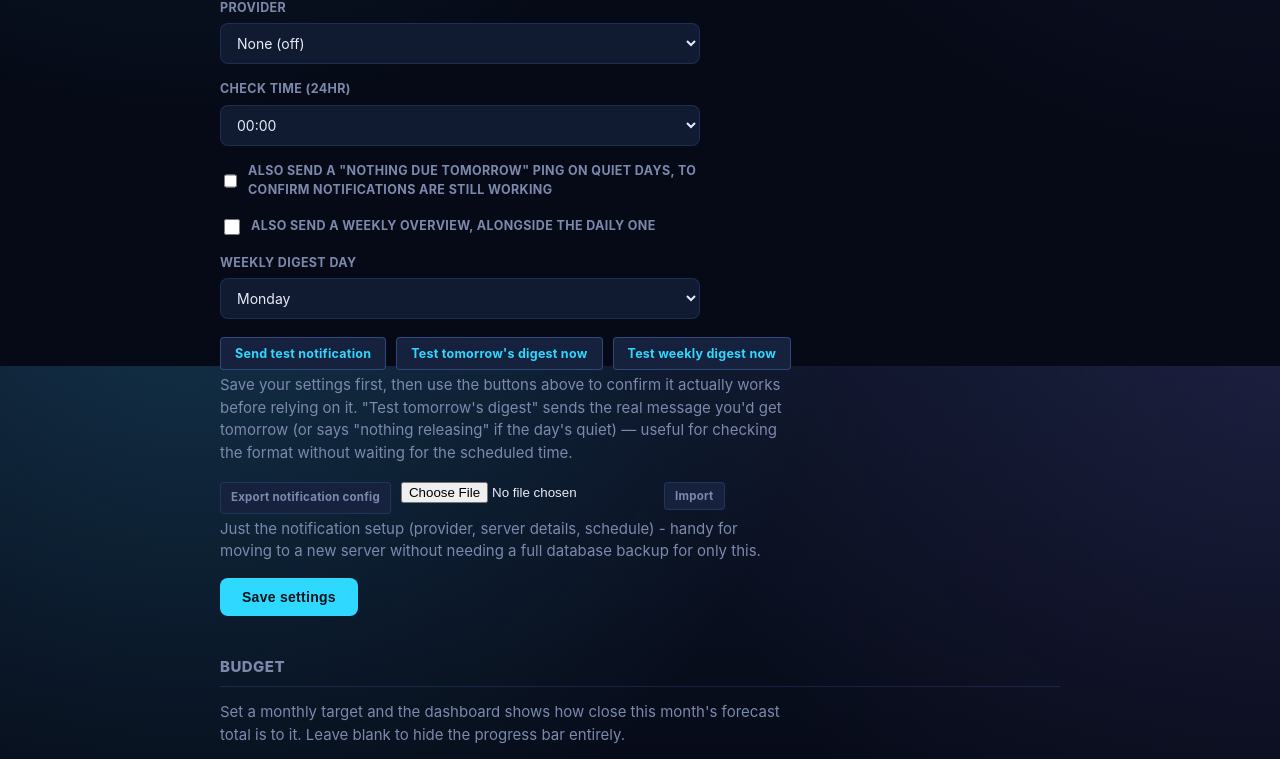
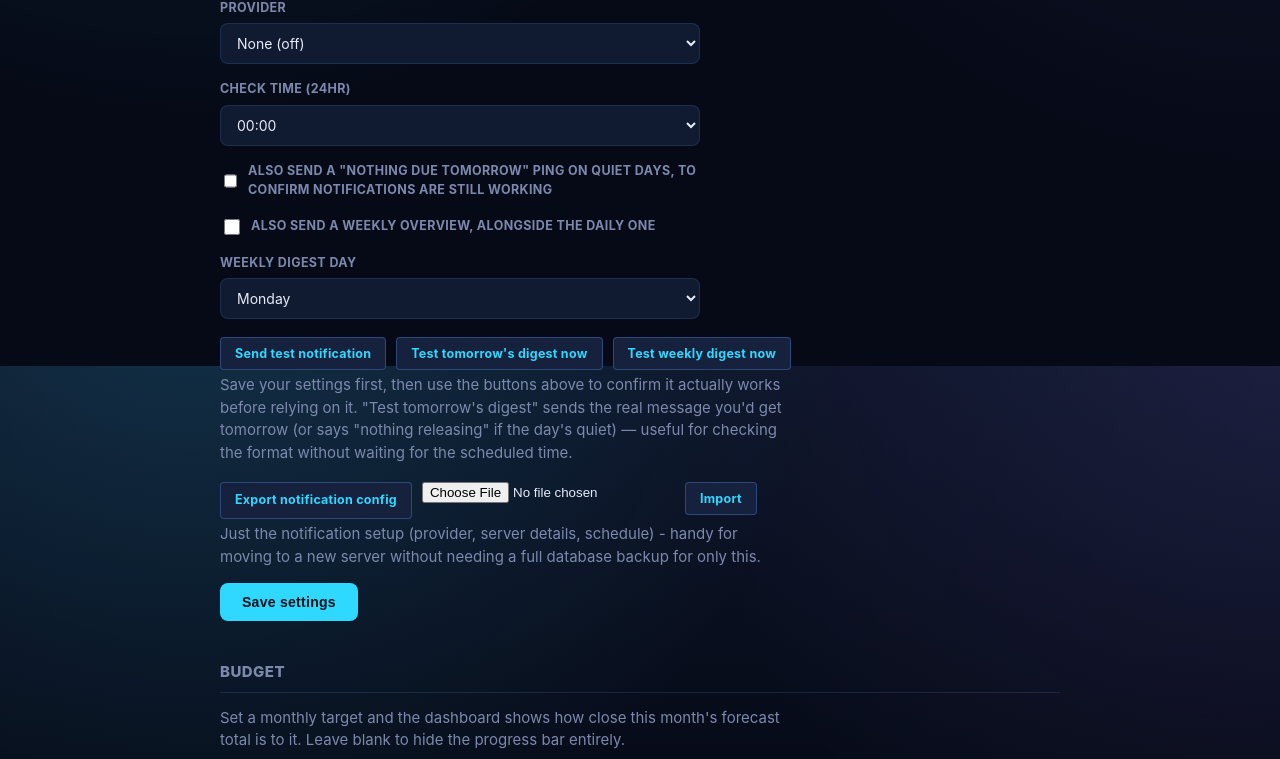
Before and after one commit to callum87-Lab/Ka-Ching, a FastAPI app: template app/templates/settings.html in a window 1280 px wide. Shown: the part 434-1193 px from the top of the page. Run offline with FastAPI, Linux system fonts and the light colour scheme; the template is opened without the code that fills it, so the values that code supplies are empty; parts of the project's set-up code (start-up, migrations or seed data) failed here and were passed over.

Commit message:
Fix export/import notification config button styling

```diff
--- a/app/main.py
+++ b/app/main.py
@@ -27,7 +27,7 @@ logger = logging.getLogger("kaching")
 app = FastAPI(title="Ka-Ching!")
 templates = Jinja2Templates(directory=os.path.join(APP_DIR, "templates"))
 
-APP_VERSION = "2026.07.20.3"
+APP_VERSION = "2026.07.20.4"
 templates.env.globals["app_version"] = APP_VERSION
 app.mount("/static", StaticFiles(directory=os.path.join(APP_DIR, "static")), name="static")
 
--- a/app/templates/settings.html
+++ b/app/templates/settings.html
@@ -153,10 +153,10 @@
   {% endif %}
 
   <div class="settings-test-actions">
-    <a href="/settings/export-notifications.json" class="btn-tiny">Export notification config</a>
+    <a href="/settings/export-notifications.json" class="btn-tiny btn-test">Export notification config</a>
     <form method="post" action="/settings/import-notifications" enctype="multipart/form-data" class="inline-form">
       <input type="file" name="notification_config_file" accept=".json" required>
-      <button type="submit" class="btn-tiny">Import</button>
+      <button type="submit" class="btn-tiny btn-test">Import</button>
     </form>
   </div>
   <p class="muted item-form-hint">
```
